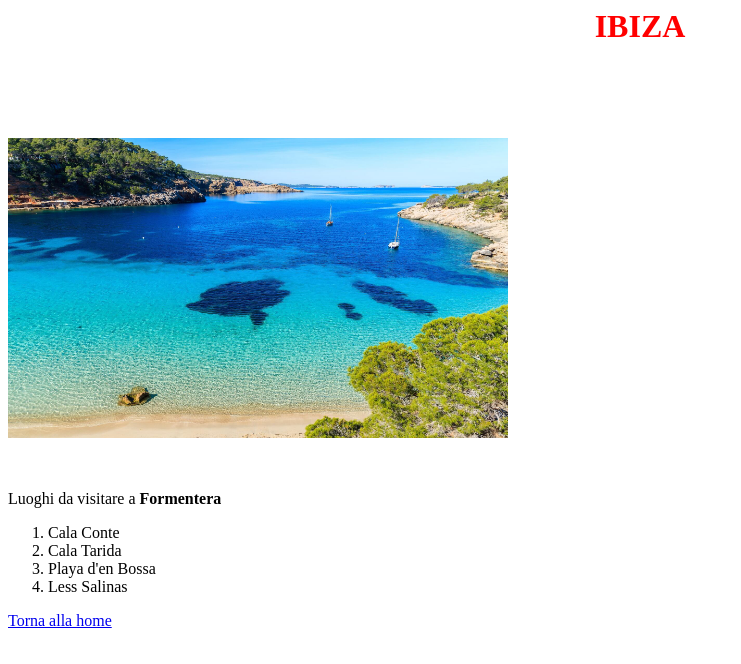
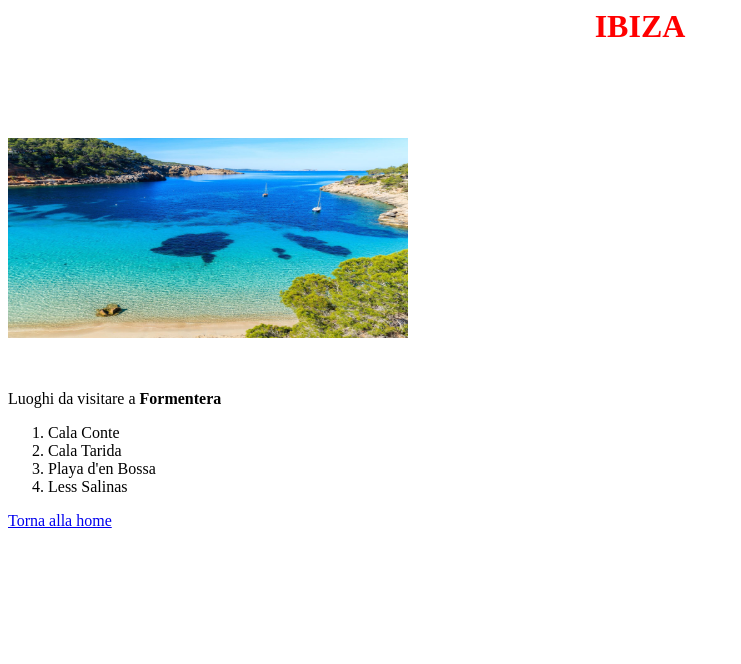
Before and after one commit to ChooseCasualName/viaggi, a plain HTML site: page Ibiza.html in a window 1280 px wide. Shown: the whole page, without its empty margins (0-741 px from the left). Drawn offline with Linux system fonts and the light colour scheme.

Commit message:
Update Ibiza.html

```diff
--- a/Ibiza.html
+++ b/Ibiza.html
@@ -5,7 +5,7 @@
 <body>
 	<center><h1><font color="red">IBIZA</font></h1></center>
 <br><br><br><br>
-	<img src="Ibiza.jfif"width="500"height="300">
+	<img src="Ibiza.jfif"width="400"height="200">
 <br><br><br>
 <p>Luoghi da visitare a <b>Formentera</b>
 	<ol type="1">
```
